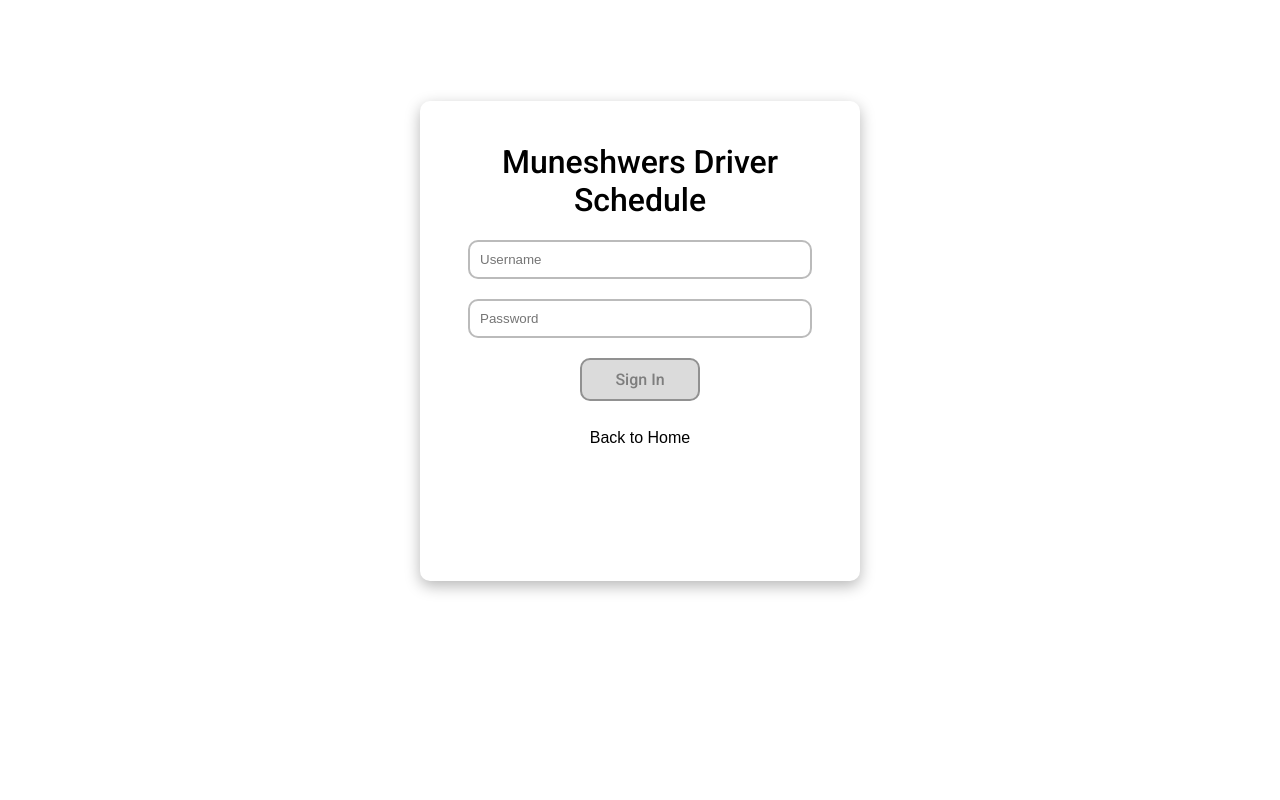
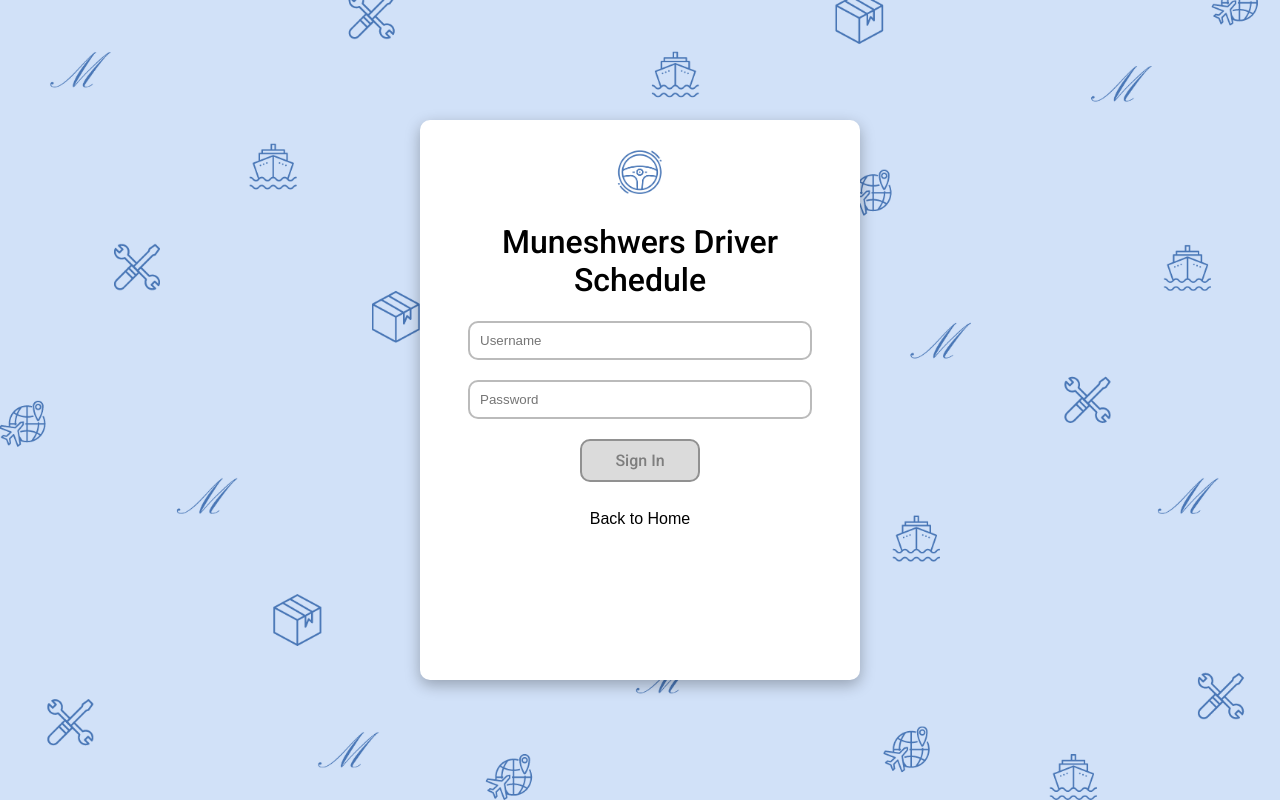
Before and after one commit to muneshwers/driver-scheduling, a SvelteKit app: page /signin in a window 1280 px wide. Built offline with nearby package versions, Linux system fonts and the light colour scheme.

Commit message:
Styled sign in page and added images for background and logo

```diff
--- a/src/routes/signin/+page.svelte
+++ b/src/routes/signin/+page.svelte
@@ -1,5 +1,6 @@
 <script>
     import { page } from '$app/stores';
+    import logo from '../../logo.png';
     import '../styles.css';
 
     //Check for errors from params
@@ -38,6 +39,9 @@
 </svelte:head>
 <div class="signin-page">
     <div class="container">
+        <div class="logo-container">
+            <img src={logo} alt="Driver's App Logo" class="logo-image">
+        </div>
         <div class="title">
             <h1 class="roboto-medium">Muneshwers Driver Schedule</h1>
         </div>
@@ -57,3 +61,14 @@
     </div>
 
 </div>
+<style>
+    .logo-container {
+        object-fit: contain;
+        margin-top: 2%;
+    }
+
+    .logo-image {
+        height: 50px;
+        width: 50px;
+    }
+</style>
--- a/src/routes/styles.css
+++ b/src/routes/styles.css
@@ -74,6 +74,18 @@
 
 body, .signin-page {
     font-family: Arial, Helvetica, sans-serif;
+    padding: 0;
+    margin: 0;
+
+}
+
+.signin-page {
+    background-image: url("/signinbg.png");
+    background-size: cover;
+    padding: 0;
+    height: 100vh;
+    display: flex;
+    align-items: center;
 }
 
 header {
@@ -82,6 +94,7 @@ header {
     align-items: center;
     padding: 20px;
     font-weight: bold;
+    margin-top: 0.5%;
     margin-bottom: 2%;
     box-shadow: 0px 5px 15px rgba(0, 0, 0, 0.288);
     border-radius: 10px;
@@ -244,7 +257,6 @@ select:hover, select:focus {
     font-family: "Roboto", sans-serif;
     font-weight: 700;
     font-style: normal;
-
 }
 
 .error-message-label{
@@ -254,6 +266,7 @@ select:hover, select:focus {
     font-weight: 700;
     font-style: normal;
     text-align: right;
+    font-size: medium;
 
 }
 
@@ -294,9 +307,9 @@ select:hover, select:focus {
     padding: 20px;
     box-shadow: 0px 5px 15px rgba(0, 0, 0, 0.288);
     border-radius: 10px;
+    background-color: white;
     width: 400px;
-    height: 55vh;
-    margin-top: 8%;
+    height: 65vh;
     margin-left: auto;
     margin-right: auto;
     text-align: center;
```
Also changed, not shown: src/routes/+page.svelte (+4 -5 lines), src/logo.png (added), static/signinbg.png (added).
